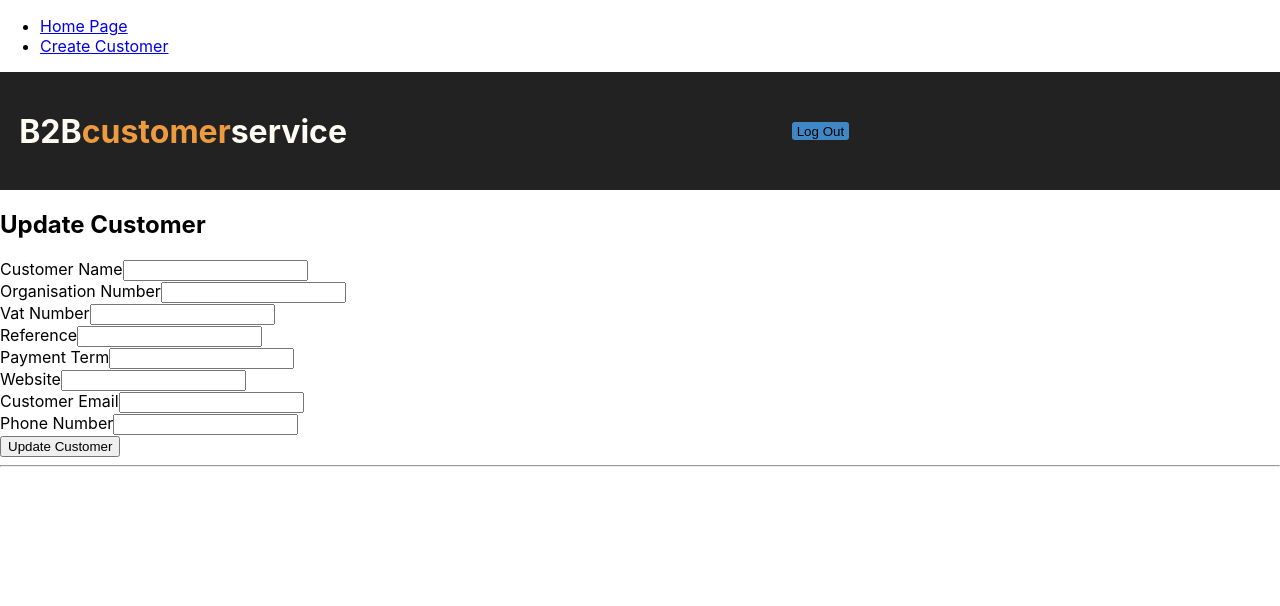
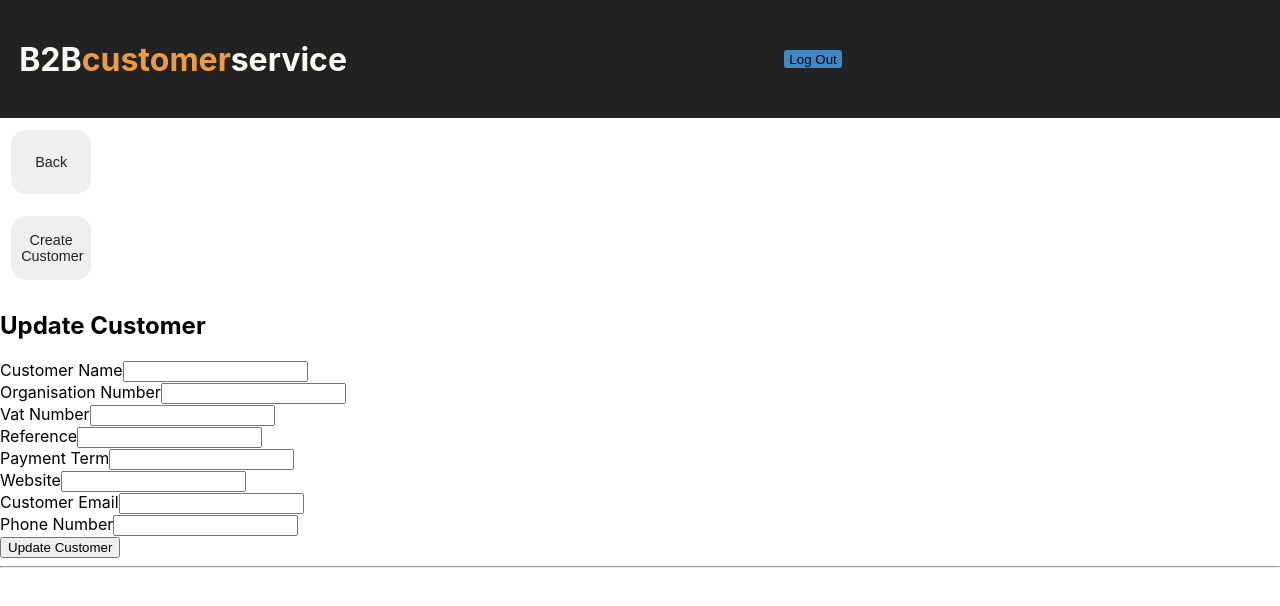
Before and after one commit to paraketsova/nackademin-b2b-crm, a React (Create React App) app: page /customers/1/edit in a window 1280 px wide. Shown: the top 606 px of the page. Built offline with nearby package versions, Linux system fonts and the light colour scheme; no server answers.

Commit message:
Add buttons Back_home and Create at alla pages. Delete old link from App

```diff
--- a/src/App.js
+++ b/src/App.js
@@ -10,16 +10,6 @@ function App() {
 
   return (
     <div>
-
-      <ul>
-        <li>
-          <Link to="/">Home Page</Link>
-        </li>
-        <li>
-          <Link to="/customers/create">Create Customer</Link>
-        </li>
-      </ul>
-
       <Switch>
         <Route
           exact
--- a/src/components/UserDataDetail.jsx
+++ b/src/components/UserDataDetail.jsx
@@ -7,7 +7,7 @@ export default function UserDataDetail() {
 
   return (
     <div>
-      {userFirstName} {userLastName} |  {userEmail}
+      {userFirstName} {userLastName} 👤 {userEmail}
     </div>
   )
 }
--- a/src/pages/CustomerDetailPage.jsx
+++ b/src/pages/CustomerDetailPage.jsx
@@ -1,6 +1,8 @@
 import React, { useState, useEffect } from 'react';
 import { useHistory, Link } from 'react-router-dom';
 import Header from '../components/Header';
+import ButtonHome from '../components/ButtonHome';
+import ButtonCreate from '../components/ButtonCreate';
 
 export default function CustomerDetailPage(props) {
   const customerId = props.match.params.id;
@@ -42,6 +44,15 @@ export default function CustomerDetailPage(props) {
 
     <div>
       <Header />
+      <div>
+        <Link to="/">
+          <ButtonHome />
+        </Link>
+
+        <Link to="/customers/create">
+          <ButtonCreate />
+        </Link>
+      </div>
       {console.log(customerItem)}
       {customerItem
       ? (
--- a/src/pages/CustomerUpdatePage.jsx
+++ b/src/pages/CustomerUpdatePage.jsx
@@ -1,6 +1,8 @@
 import React, { useState, useEffect } from 'react';
-import { useHistory } from 'react-router-dom';
+import { useHistory, Link } from 'react-router-dom';
 import Header from '../components/Header';
+import ButtonHome from '../components/ButtonHome';
+import ButtonCreate from '../components/ButtonCreate';
 
 
 export default function CustomerUpdatePage(props) {
@@ -67,6 +69,15 @@ export default function CustomerUpdatePage(props) {
   return (
     <div>
       <Header />
+      <div>
+        <Link to="/">
+          <ButtonHome />
+        </Link>
+
+        <Link to="/customers/create">
+          <ButtonCreate />
+        </Link>
+      </div>
       <h2>Update Customer</h2>
       <form onSubmit={handleOnSubmit}>
         {renderInput("name", "Customer Name")}
```
Also changed, not shown: 1 other file (tests, documents, lock files or other folders).
